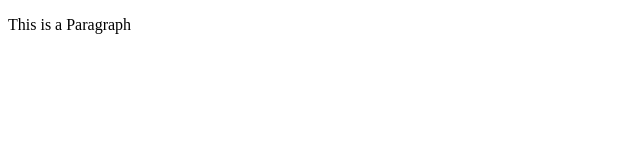
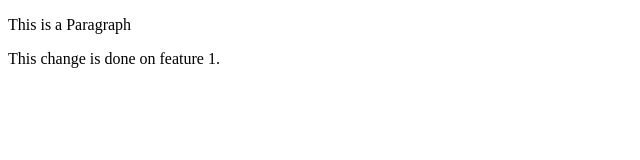
Before and after one commit to Byom-kesh/Local-Repo, a plain HTML site: page index.html in a window 1280 px wide. Shown: the whole page, without its empty margins (0-640 px from the left). Drawn offline with Linux system fonts and the light colour scheme.

Commit message:
changes in feature 1 branch

```diff
--- a/index.html
+++ b/index.html
@@ -8,5 +8,6 @@
 </head>
 <body>
     <p>This is a Paragraph</p>
+    <p>This change is done on feature 1.</p>
 </body>
 </html>
```
